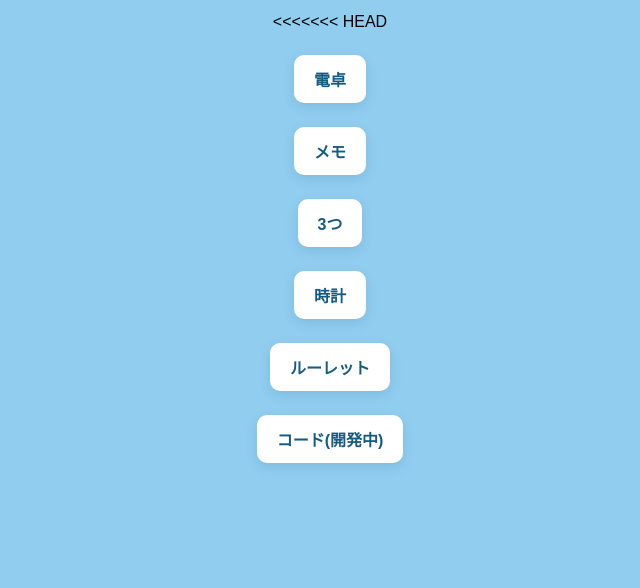
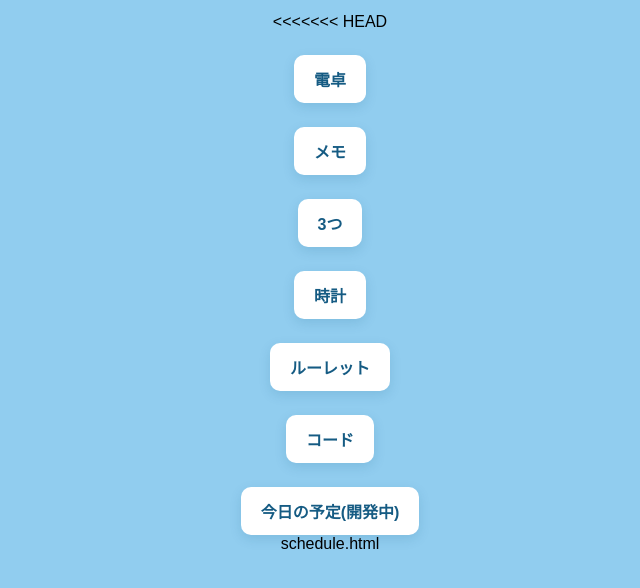
Before and after one commit to landorengou/storm, a plain HTML site: page index.html in a window 1280 px wide. Shown: the part 160-748 px from the top of the page, without its empty margins (310-950 px from the left). Drawn offline with Linux system fonts and the light colour scheme.

Commit message:
whatfack

```diff
--- a/index.html
+++ b/index.html
@@ -34,8 +34,14 @@
     </div>
 
     <div class="link-box">
-        <a href="code.html">コード(開発中)</a>
+        <a href="code.html">コード</a>
     </div>
+
+    <div class="link-box">
+        <a href="schedule.html">今日の予定(開発中)</a>
+    </div>
+
+    schedule.html
 
 
 </html>
```
